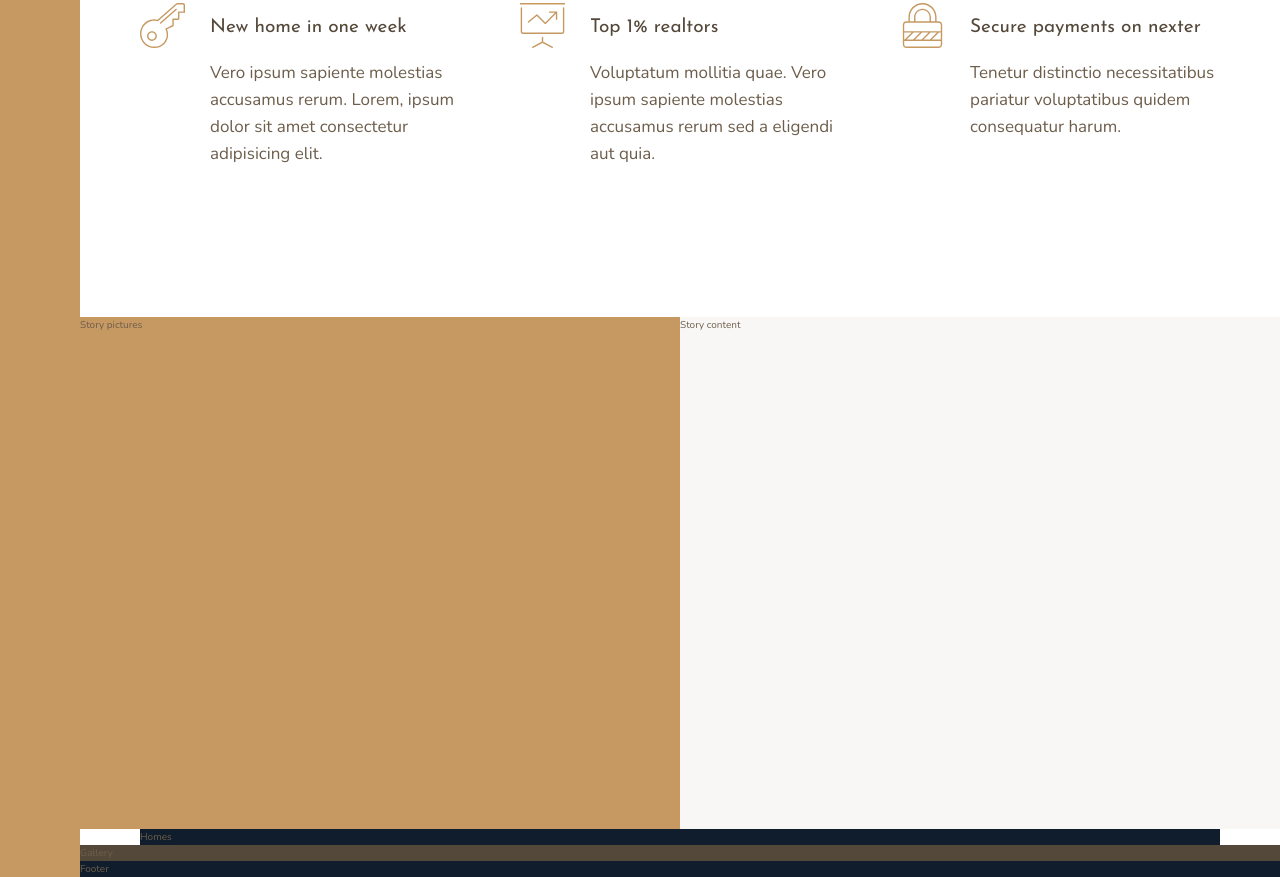
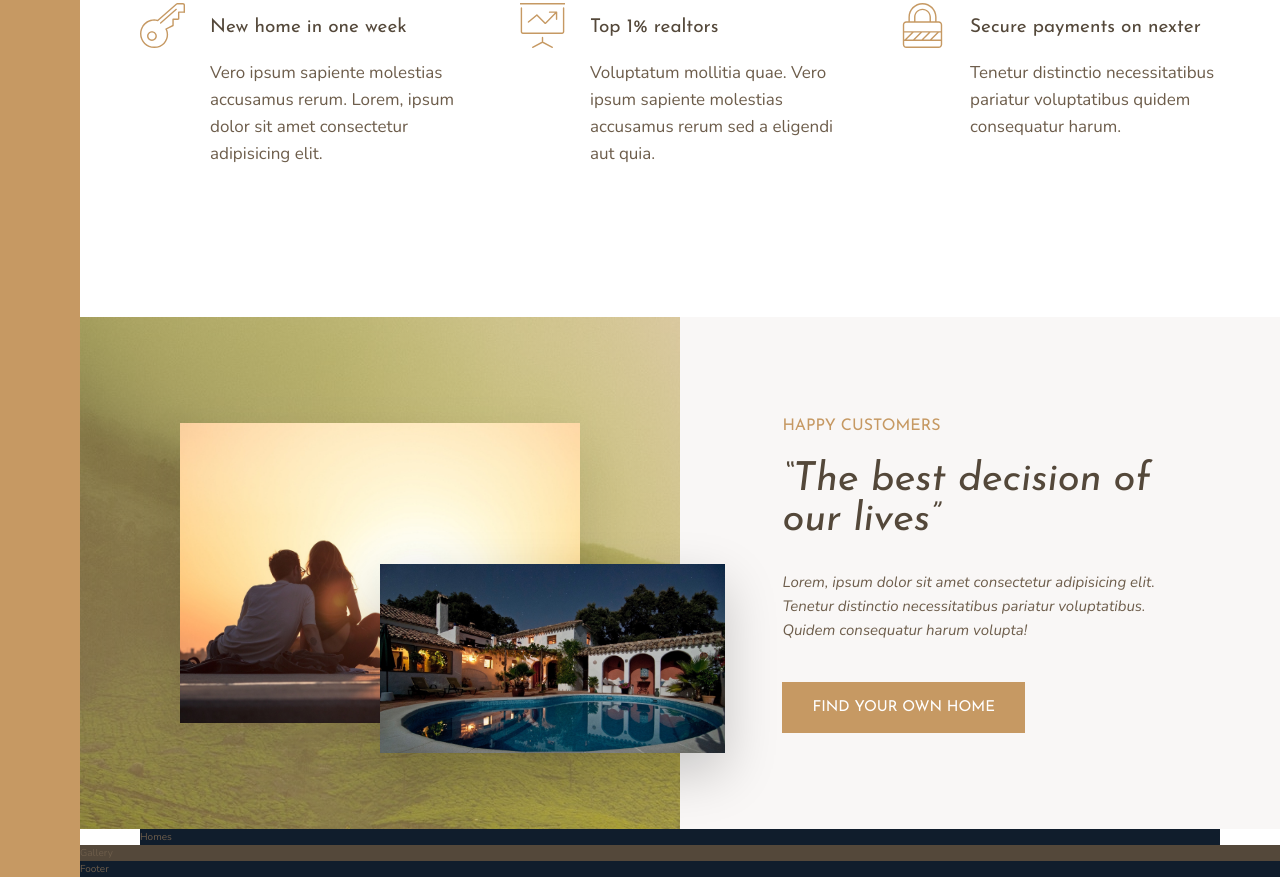
Before and after one commit to nicolepdotme/Nexter, a website: page index.html in a window 1280 px wide. Shown: the part 991-1868 px from the top of the page. Drawn offline with nearby package versions, Linux system fonts and the light colour scheme.

Commit message:
finished story section

```diff
--- a/index.html
+++ b/index.html
@@ -92,11 +92,20 @@
     </section>
 
     <div class="story__pictures">
-        Story pictures
+
+        <img src="img/story-1.jpeg" alt="Couple with new house" class="story__img--1">
+        <img src="img/story-2.jpeg" alt="New house" class="story__img--2">
     </div>
 
     <div class="story__content">
-        Story content
+        <h3 class="heading-3 mb-sm">Happy Customers</h3>
+        <h2 class="heading-2 heading-2--dark mb-md">&ldquo;The best decision of our lives&rdquo;</h2>
+        <p class="story__text">
+            Lorem, ipsum dolor sit amet consectetur adipisicing elit. Tenetur distinctio necessitatibus pariatur
+            voluptatibus.
+            Quidem consequatur harum volupta!
+        </p>
+        <button class="btn">Find your own home</button>
     </div>
 
     <section class="homes">
--- a/sass/_story.scss
+++ b/sass/_story.scss
@@ -3,10 +3,50 @@
     &__pictures {
         background-color: $color-primary;
         grid-column: full-start / col-end 4;
+        background-image: linear-gradient(rgba($color-primary, .5), rgba($color-primary, .5)), url(../img/back.jpg);
+
+        display: grid;
+        grid-template-rows: repeat(6, 1fr);
+        grid-template-columns: repeat(6, 1fr);
+        align-items: center;
+    }
+
+    &__img--1 {
+        width: 100%;
+        grid-row: 2 / 6;
+        grid-column: 2 / 6;
+        box-shadow: 0 2rem 5rem rgba(#000, .1);
+    }
+
+    &__img--2 {
+        width: 115%;
+        grid-row: 4 / 6;
+        grid-column: 4 / 7;
+        z-index: 20;
+        box-shadow: 0 2rem 5rem rgba(#000, .2);
     }
 
     &__content {
         background-color: $color-grey-light-1;
         grid-column: col-start 5 / full-end;
+
+        padding: 6rem 8vw;
+
+        /*
+        display: flex;
+        flex-direction: column;
+        justify-content: center;
+        align-items: flex-start;
+        */
+
+        display: grid;
+        align-content: center;
+        justify-items: start;
+    }
+
+    &__text {
+        font-size: 1.5rem;
+        font-style: italic;
+        margin-bottom: 4rem;
     }
 }
--- a/sass/_typography.scss
+++ b/sass/_typography.scss
@@ -9,10 +9,24 @@
 
 .heading-2 {
     @extend %heading;
+    font-size: 4rem;
+    font-style: italic;
+    line-height: 1;
+
+    &--light {
+        color: $color-grey-light-1;
+    }
+
+    &--dark {
+        color: $color-grey-dark-1;
+    }
 }
 
 .heading-3 {
     @extend %heading;
+    font-size: 1.6rem;
+    color: $color-primary;
+    text-transform: uppercase;
 }
 
 .heading-4 {
@@ -27,3 +41,36 @@
         color: $color-grey-dark-1;
     }
 }
+
+.btn {
+    background-color: $color-primary;
+    color: #fff;
+    border: none;
+    border-radius: 0;
+    font-family: $font-display;
+    font-size: 1.5rem;
+    text-transform: uppercase;
+    padding: 1.8rem 3rem;
+    cursor: pointer;
+    transition: all .2s;
+
+    &:hover {
+        background-color: $color-primary-dark;
+    }
+}
+
+.mb-sm {
+    margin-bottom: 2rem;
+}
+
+.mb-md {
+    margin-bottom: 3rem;
+}
+
+.mb-lg {
+    margin-bottom: 4rem;
+}
+
+.mb-hg {
+    margin-bottom: 8rem;
+}
```
Also changed, not shown: css/style.css.
